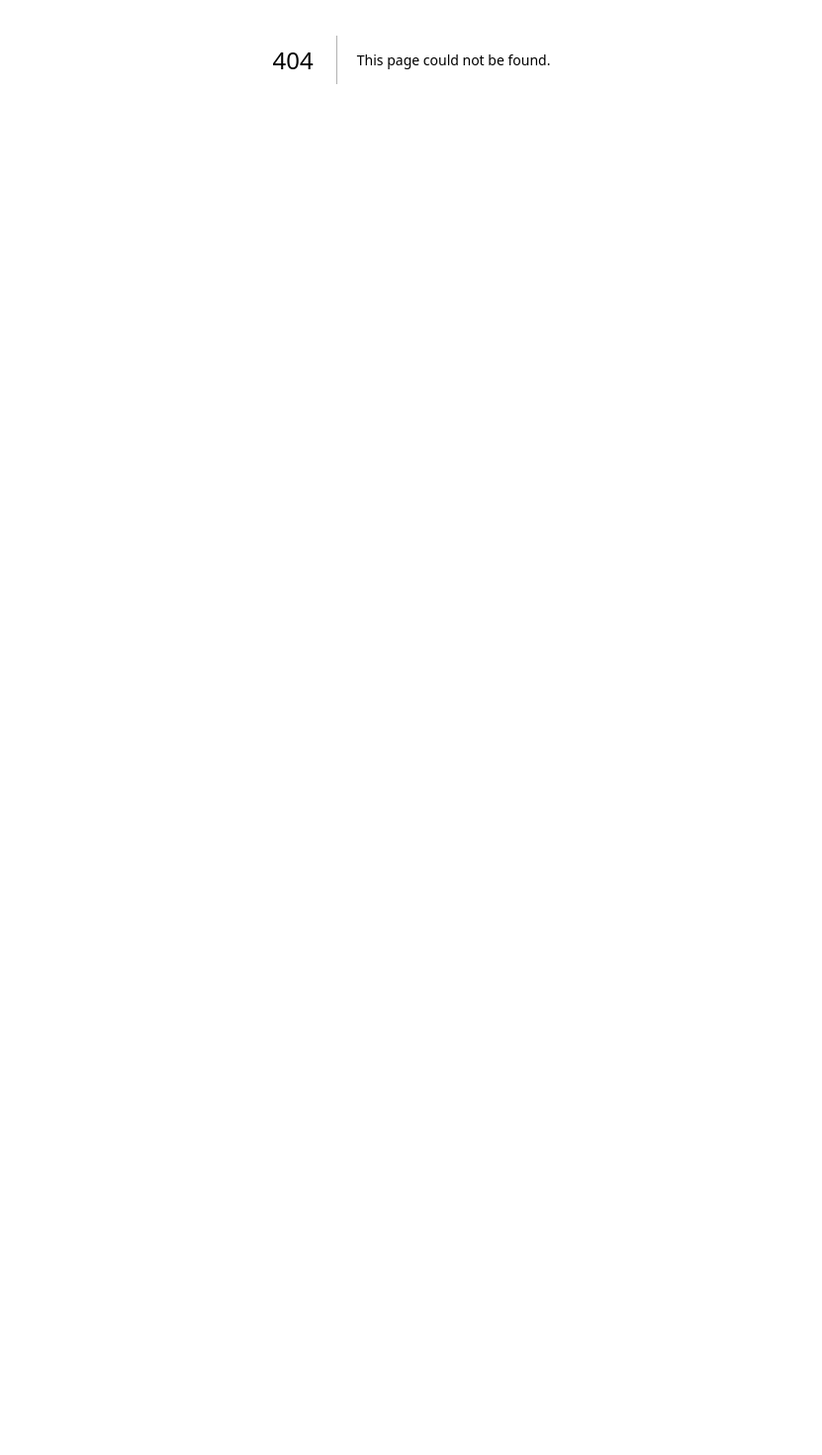
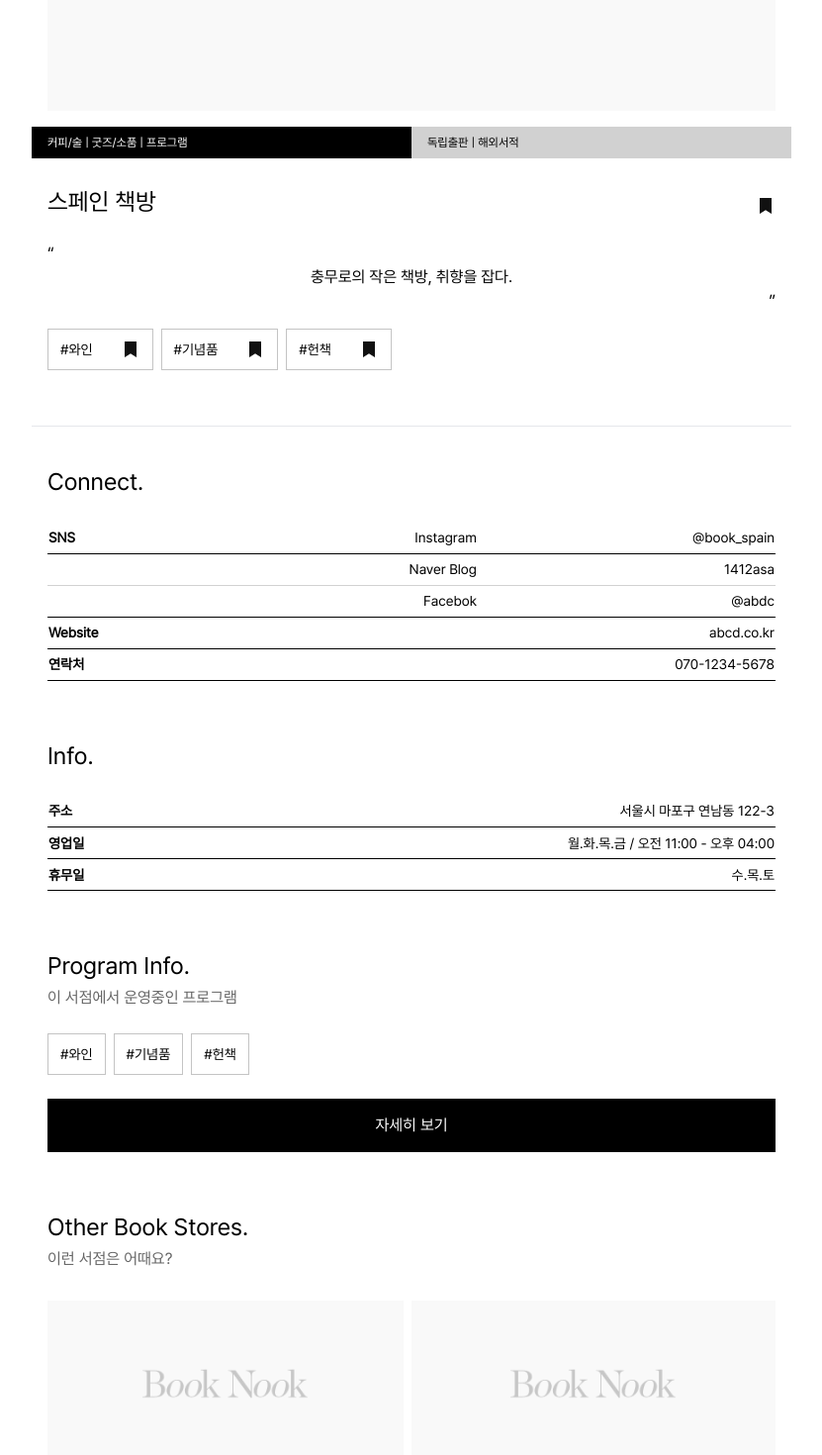
Before and after one commit to bside14-05/Front, a Next.js app: page /bookstore/1 in a window 1280 px wide. Before the commit this address had no page. Shown: the part 340-1810 px from the top of the page at 99% size, without its empty margins (224-1055 px from the left). Before the commit the page ends 800 px from the top, so only its background shows below. Built offline with nearby package versions, Linux system fonts and the light colour scheme.

Commit message:
feat: 서점 리스트, 상세 페이지 작업 (#19)

```diff
--- a/src/app/bookstore/layout.tsx
+++ b/src/app/bookstore/[id]/layout.tsx
@@ -1,8 +1,8 @@
 import BaseLayout from "@/components/layout/BaseLayout";
 
 export const metadata = {
-  title: "서점 리스트 - BookNook",
-  description: "서점 리스트 페이지 입니다.",
+  title: "서점 상세 - BookNook",
+  description: "서점 상세 페이지",
 };
 
 interface BookStoreLayoutProps {
@@ -10,9 +10,5 @@ interface BookStoreLayoutProps {
 }
 
 export default function BookStoreLayout({ children }: BookStoreLayoutProps) {
-  return (
-    <BaseLayout>
-      <main className="min-h-screen max-w-screen-md mx-auto">{children}</main>
-    </BaseLayout>
-  );
+  return <BaseLayout>{children}</BaseLayout>;
 }
--- /dev/null
+++ b/src/app/bookstore/[id]/page.tsx
@@ -0,0 +1,161 @@
+import Button from "@/components/common/button";
+import Icon from "@/components/common/icon";
+import Card from "@/components/template/Card";
+import Image from "next/image";
+
+interface BookStoreProps {
+  params: { id: number };
+}
+
+export default function BookStorePage({ params: { id } }: BookStoreProps) {
+  // console.log("bookstoreId", id);
+
+  return (
+    <section>
+      <div className="mx-4 mb-4 flex justify-center items-center h-[380px] bg-[#E1E1E1]/20 ">
+        <Image src="/images/logo.png" alt="logo" width={168} height={380} />
+      </div>
+
+      <div className="flex mb-7 sticky top-[72px]">
+        <div className="flex-1 px-4 py-2 bg-black text-white text-xs">
+          <span>커피/술</span>
+          <span> | </span>
+          <span>굿즈/소품</span>
+          <span> | </span>
+          <span>프로그램</span>
+        </div>
+        <div className="flex-1 px-4 py-2 bg-gray-10 text-xs">
+          <span>독립출판</span>
+          <span> | </span>
+          <span>해외서적</span>
+        </div>
+      </div>
+
+      <article>
+        <div className="px-4 sticky top-[104px] flex justify-between items-center bg-white mb-4">
+          <h2 className="text-2xl mb-2">스페인 책방</h2>
+          <div>
+            <Icon name="bookmarkFill" />
+          </div>
+        </div>
+
+        <div className="px-4 flex flex-col gap-4">
+          <div>
+            <p className="text-left">&ldquo;</p>
+            <p className="text-center">충무로의 작은 책방, 취향을 잡다.</p>
+            <p className="text-right">&rdquo;</p>
+          </div>
+
+          <div className="flex gap-2 text-sm mb-14">
+            <div className="px-3 py-[10px] flex justify-between items-center gap-7 border border-gray-9">
+              <span>#와인</span>
+              <Icon name="bookmarkFill" />
+            </div>
+            <div className="px-3 py-[10px] flex justify-between items-center gap-7 border border-gray-9">
+              <span>#기념품</span>
+              <Icon name="bookmarkFill" />
+            </div>
+            <div className="px-3 py-[10px] flex justify-between items-center gap-7 border border-gray-9">
+              <span>#헌책</span>
+              <Icon name="bookmarkFill" />
+            </div>
+          </div>
+        </div>
+
+        <hr />
+
+        <div className="flex flex-col gap-[60px] px-4 my-10">
+          <div>
+            <h2 className="text-2xl mb-6">Connect.</h2>
+            <table className="w-full text-sm">
+              <tbody>
+                <tr className="border-b border-black dark:border-gray-700 h-8">
+                  <th className="text-left">SNS</th>
+                  <td className="text-right">Instagram</td>
+                  <td className="text-right">@book_spain</td>
+                </tr>
+                <tr className="border-b border-gray-10 dark:border-gray-700 h-8">
+                  <th className="text-left"></th>
+                  <td className="text-right">Naver Blog</td>
+                  <td className="text-right">1412asa</td>
+                </tr>
+                <tr className="border-b border-black dark:border-gray-700 h-8">
+                  <th className="text-left"></th>
+                  <td className="text-right">Facebok</td>
+                  <td className="text-right">@abdc</td>
+                </tr>
+
+                <tr className="border-b border-black dark:border-gray-700 h-8">
+                  <th className="text-left">Website</th>
+                  <td colSpan={2} className="text-right">
+                    abcd.co.kr
+                  </td>
+                </tr>
+                <tr className="border-b border-black dark:border-gray-700 h-8">
+                  <th className="text-left">연락처</th>
+                  <td colSpan={2} className="text-right">
+                    070-1234-5678
+                  </td>
+                </tr>
+              </tbody>
+            </table>
+          </div>
+
+          <div>
+            <h2 className="text-2xl mb-6">Info.</h2>
+            <table className="w-full text-sm">
+              <tbody>
+                <tr className="border-b border-black dark:border-gray-700 h-8">
+                  <th className="text-left">주소</th>
+                  <td className="text-right">서울시 마포구 연남동 122-3</td>
+                </tr>
+                <tr className="border-b border-black dark:border-gray-700 h-8">
+                  <th className="text-left">영업일</th>
+                  <td className="text-right">
+                    월.화.목.금 / 오전 11:00 - 오후 04:00
+                  </td>
+                </tr>
+                <tr className="border-b border-black dark:border-gray-700 h-8">
+                  <th className="text-left">휴무일</th>
+                  <td className="text-right">수.목.토</td>
+                </tr>
+              </tbody>
+            </table>
+          </div>
+
+          <div className="flex flex-col gap-6">
+            <div>
+              <h2 className="text-2xl mb-1">Program Info.</h2>
+              <h4 className="text-gray-5">이 서점에서 운영중인 프로그램</h4>
+            </div>
+            <div className="flex gap-2 text-sm">
+              <div className="px-3 py-[10px] flex justify-between items-center gap-7 border border-gray-9">
+                <span>#와인</span>
+              </div>
+              <div className="px-3 py-[10px] flex justify-between items-center gap-7 border border-gray-9">
+                <span>#기념품</span>
+              </div>
+              <div className="px-3 py-[10px] flex justify-between items-center gap-7 border border-gray-9">
+                <span>#헌책</span>
+              </div>
+            </div>
+            <Button type="normal">자세히 보기</Button>
+          </div>
+
+          <div>
+            <div className="mb-[30px]">
+              <h2 className="text-2xl mb-1">Other Book Stores.</h2>
+              <h4 className="text-gray-5">이런 서점은 어때요?</h4>
+            </div>
+
+            <div className="grid grid-cols-2 gap-y-7">
+              {[1, 2, 3, 4].map((item) => (
+                <Card key={item} />
+              ))}
+            </div>
+          </div>
+        </div>
+      </article>
+    </section>
+  );
+}
--- /dev/null
+++ b/src/app/bslist/layout.tsx
@@ -0,0 +1,17 @@
+import BaseLayout from "@/components/layout/BaseLayout";
+
+export const metadata = {
+  title: "서점 리스트 - BookNook",
+  description: "서점 리스트 페이지",
+};
+
+interface BSListLayoutProps {
+  children: React.ReactNode;
+}
+
+/**
+ * BSList : Book Store List
+ */
+export default function BSListLayout({ children }: BSListLayoutProps) {
+  return <BaseLayout>{children}</BaseLayout>;
+}
--- a/src/app/bookstore/page.tsx
+++ b/src/app/bslist/page.tsx
@@ -3,7 +3,7 @@ import { useState } from "react";
 import Card from "@/components/template/Card";
 import { FilterBottomSheet } from "@/components/bookstore/BottomSheet";
 
-export default function BookStorePage() {
+export default function BSListPage() {
   const [modalVisible, setModalVisible] = useState(false);
 
   return (
--- a/src/components/template/Footer/Footer.tsx
+++ b/src/components/template/Footer/Footer.tsx
@@ -1,7 +1,29 @@
+import Link from "next/link";
+
 export default function Footer() {
   return (
-    <footer className="h-[100px] bg-[#FEE500] flex justify-center items-center">
-      <p className="text-sm text-[#666666]">© 2023 BookNook</p>
+    <footer className=" bg-gray-11 py-[37px] px-[16px]">
+      <div>Book Nook</div>
+      <div className="text-xs mb-[24px] text-gray-5">
+        내 취향에 맞는 독립서점과 서점에서 운영하는 커뮤니티/프로그램 정보를
+        제공하는 서비스
+      </div>
+      <div className="flex text-xs mb-[12px]">
+        <div>contents</div>
+        <div className="flex">
+          <Link href="">서점</Link>
+          <Link href="">취향 테스트</Link>
+        </div>
+      </div>
+      <div className="flex text-xs">
+        <div>Support</div>
+        <div>
+          <Link href="">About us</Link>
+          <Link href="">제보하기</Link>
+          <Link href="">이용약관</Link>
+          <Link href="">개인정보 처리방침</Link>
+        </div>
+      </div>
     </footer>
   );
 }
```
